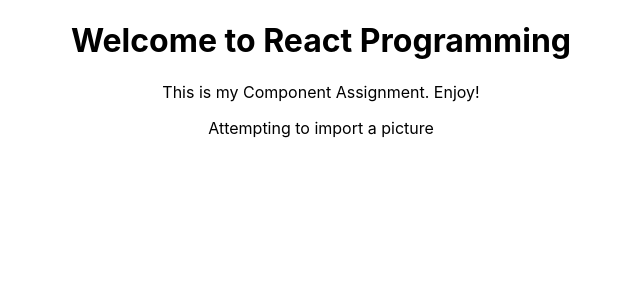
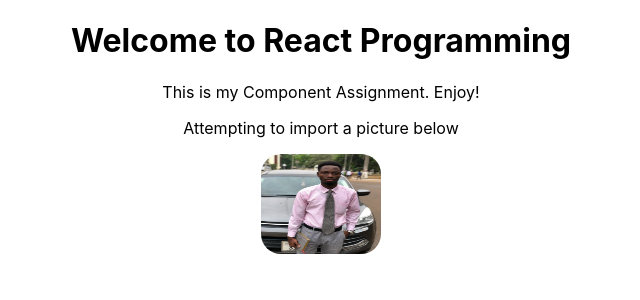
Before and after one commit to argorn-inc/assign1, a React (Create React App) app in the folder components/: page / in a window 1280 px wide. Shown: the top 300 px of the page, without its empty margins (319-959 px from the left). Built offline with nearby package versions, Linux system fonts and the light colour scheme.

Commit message:
Component3

```diff
--- a/components/src/components/Component2.js
+++ b/components/src/components/Component2.js
@@ -1,10 +1,13 @@
 import React from 'react';
-import MyPic from '../img/mypic.jpg';
+import pic from '../img/mypic.jpg';
+import './components.css';
 
 function SecondComponent(){
     return(
-        <p>Attempting to import a picture</p>
-
+        <div class="pic_component">
+        <p>Attempting to import a picture below</p>
+        <img class="pic" src={pic} alt="logo"/>
+        </div>
     );
 }
 
--- /dev/null
+++ b/components/src/components/components.css
@@ -0,0 +1,5 @@
+.pic{
+    height: 100px;
+    border-radius: 20px;
+    width: 120px;
+}
```
Also changed, not shown: components/src/components/Componenet3.js (added, +14 -0 lines).
